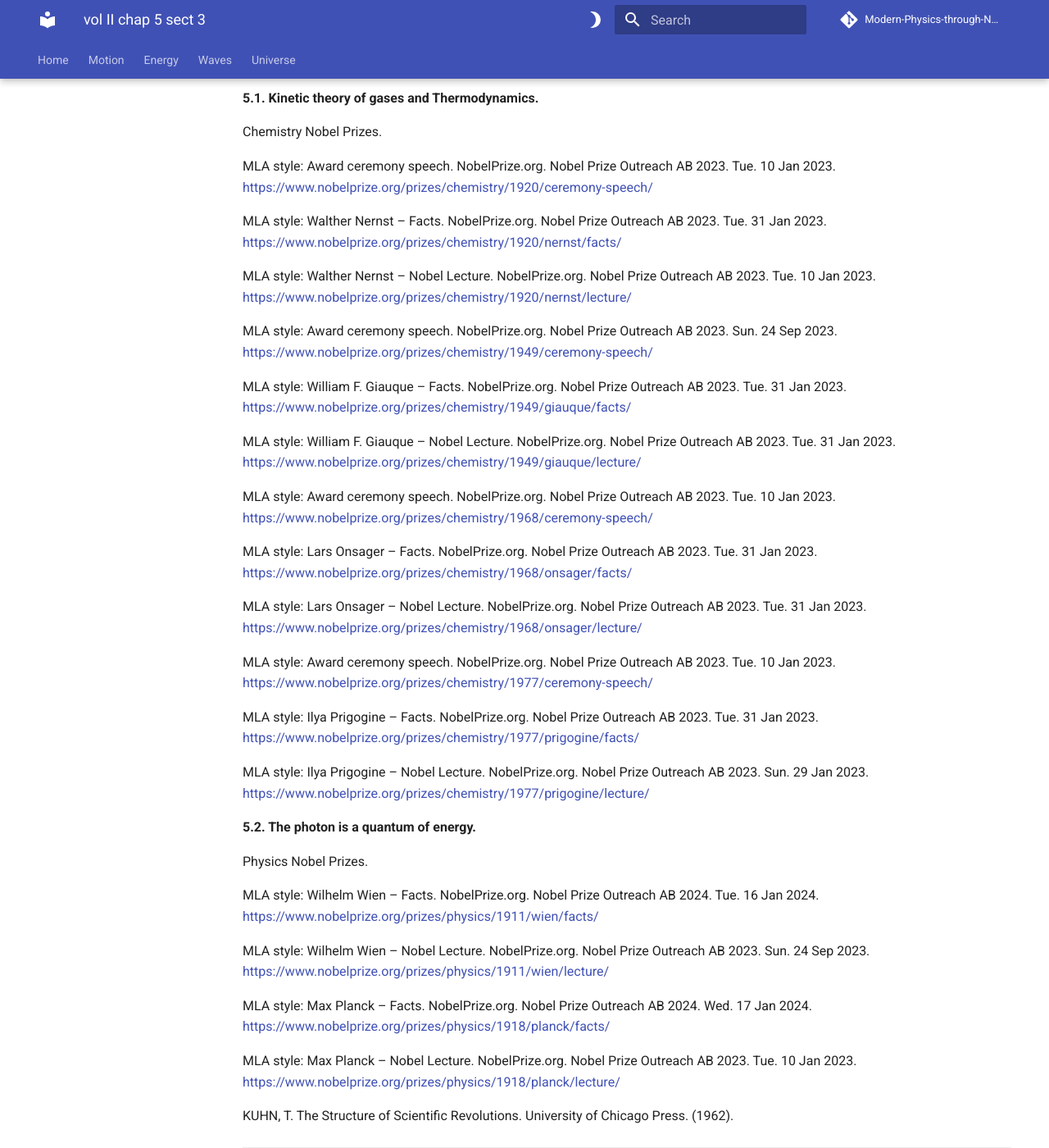
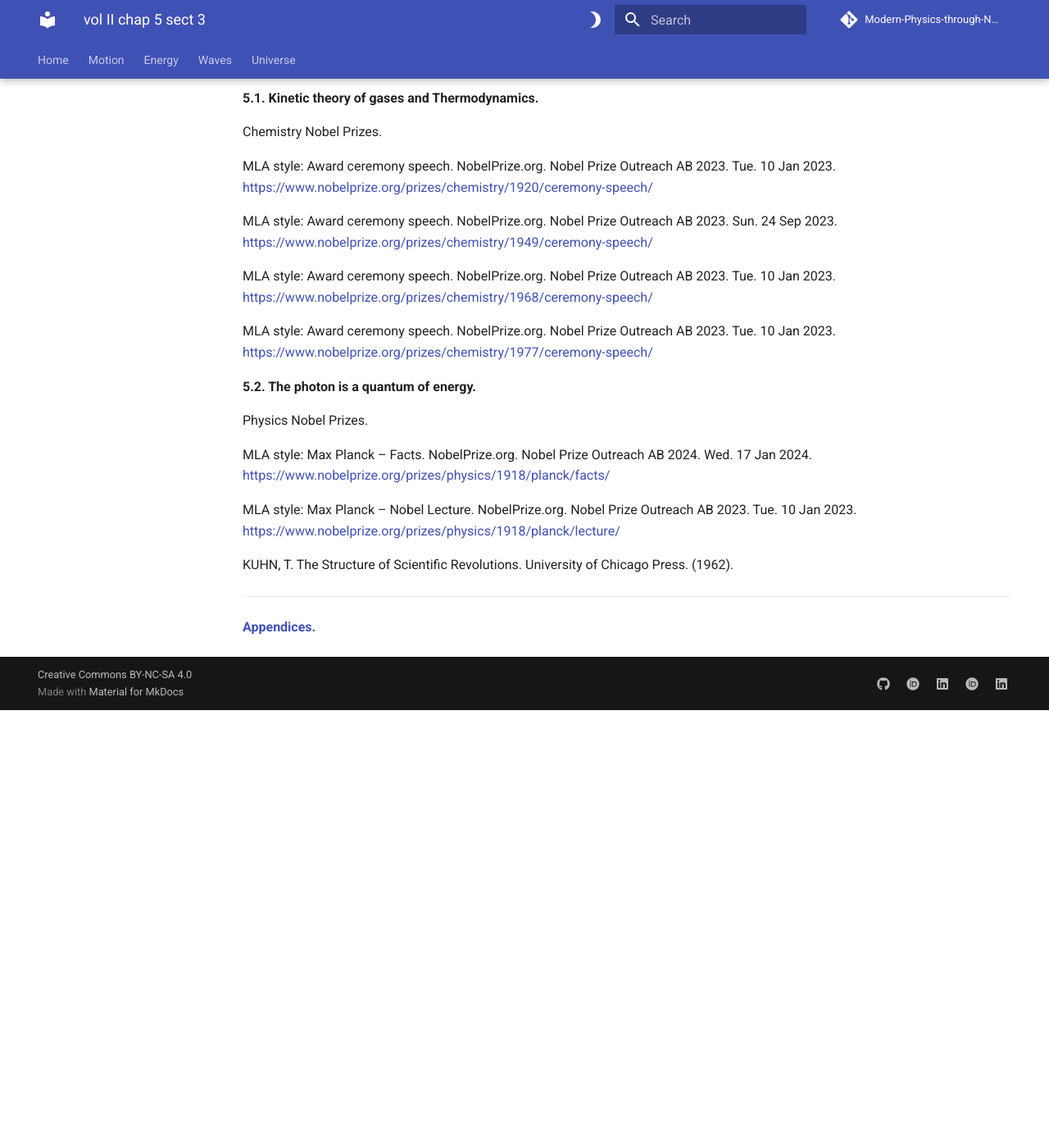
Before and after one commit to modphysnobel/modphysnobel.github.io, an MkDocs documentation site: the page built from docs/vol-II/vol-II-chap-5-sect-3.md, in a window 1280 px wide and 1400 px high, scrolled down 4524 px. Shown: the whole window at 82% size. Built offline with MkDocs 1.6.1 and Material for MkDocs 9.7.7, drawn with Linux system fonts in a browser that asks for light colours; some web fonts are replaced; comment, search, counter and statistics services are not loaded; after the commit the page ends 5390 px from its top, so only the background shows below that.

Commit message:
Update vol-II-chap-5-sect-3.md

```diff
--- a/docs/vol-II/vol-II-chap-5-sect-3.md
+++ b/docs/vol-II/vol-II-chap-5-sect-3.md
@@ -115,35 +115,16 @@ Chemistry Nobel Prizes.
 
 MLA style: Award ceremony speech. NobelPrize.org. Nobel Prize Outreach AB 2023. Tue. 10 Jan 2023. https://www.nobelprize.org/prizes/chemistry/1920/ceremony-speech/
 
-MLA style: Walther Nernst – Facts. NobelPrize.org. Nobel Prize Outreach AB 2023. Tue. 31 Jan 2023. https://www.nobelprize.org/prizes/chemistry/1920/nernst/facts/
-
-MLA style: Walther Nernst – Nobel Lecture. NobelPrize.org. Nobel Prize Outreach AB 2023. Tue. 10 Jan 2023. https://www.nobelprize.org/prizes/chemistry/1920/nernst/lecture/
-
 MLA style: Award ceremony speech. NobelPrize.org. Nobel Prize Outreach AB 2023. Sun. 24 Sep 2023. https://www.nobelprize.org/prizes/chemistry/1949/ceremony-speech/
-
-MLA style: William F. Giauque – Facts. NobelPrize.org. Nobel Prize Outreach AB 2023. Tue. 31 Jan 2023. https://www.nobelprize.org/prizes/chemistry/1949/giauque/facts/
-
-MLA style: William F. Giauque – Nobel Lecture. NobelPrize.org. Nobel Prize Outreach AB 2023. Tue. 31 Jan 2023. <https://www.nobelprize.org/prizes/chemistry/1949/giauque/lecture/>
 
 MLA style: Award ceremony speech. NobelPrize.org. Nobel Prize Outreach AB 2023. Tue. 10 Jan 2023. https://www.nobelprize.org/prizes/chemistry/1968/ceremony-speech/
 
-MLA style: Lars Onsager – Facts. NobelPrize.org. Nobel Prize Outreach AB 2023. Tue. 31 Jan 2023. <https://www.nobelprize.org/prizes/chemistry/1968/onsager/facts/>
-
-MLA style: Lars Onsager – Nobel Lecture. NobelPrize.org. Nobel Prize Outreach AB 2023. Tue. 31 Jan 2023. https://www.nobelprize.org/prizes/chemistry/1968/onsager/lecture/
-
 MLA style: Award ceremony speech. NobelPrize.org. Nobel Prize Outreach AB 2023. Tue. 10 Jan 2023. https://www.nobelprize.org/prizes/chemistry/1977/ceremony-speech/
 
-MLA style: Ilya Prigogine – Facts. NobelPrize.org. Nobel Prize Outreach AB 2023. Tue. 31 Jan 2023. <https://www.nobelprize.org/prizes/chemistry/1977/prigogine/facts/>
-
-MLA style: Ilya Prigogine – Nobel Lecture. NobelPrize.org. Nobel Prize Outreach AB 2023. Sun. 29 Jan 2023. https://www.nobelprize.org/prizes/chemistry/1977/prigogine/lecture/
 
 **5.2. The photon is a quantum of energy.**
 
 Physics Nobel Prizes.
-
-MLA style: Wilhelm Wien – Facts. NobelPrize.org. Nobel Prize Outreach AB 2024. Tue. 16 Jan 2024. https://www.nobelprize.org/prizes/physics/1911/wien/facts/
-
-MLA style: Wilhelm Wien – Nobel Lecture. NobelPrize.org. Nobel Prize Outreach AB 2023. Sun. 24 Sep 2023. https://www.nobelprize.org/prizes/physics/1911/wien/lecture/
 
 MLA style: Max Planck – Facts. NobelPrize.org. Nobel Prize Outreach AB 2024. Wed. 17 Jan 2024. https://www.nobelprize.org/prizes/physics/1918/planck/facts/
 
```
